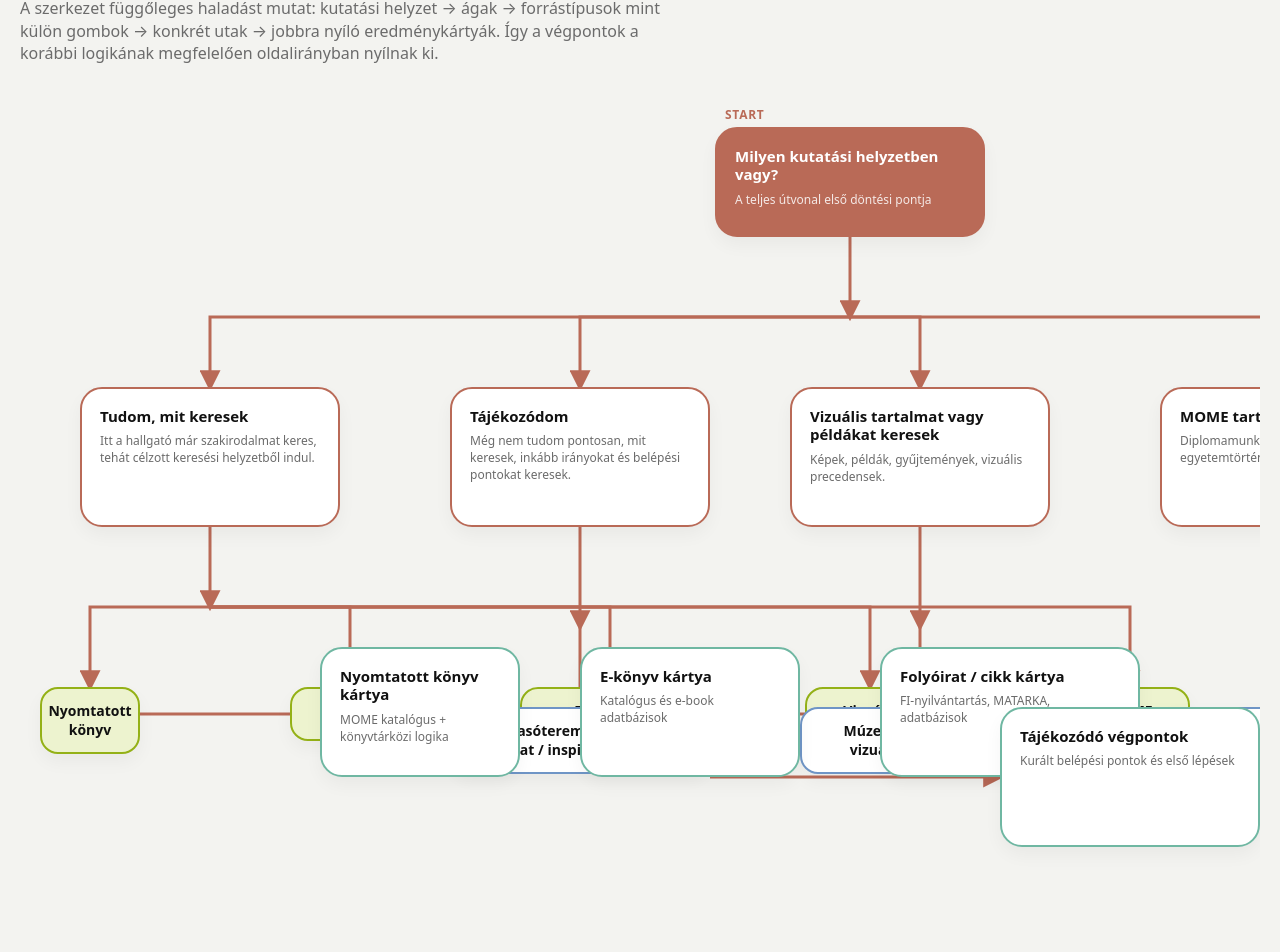
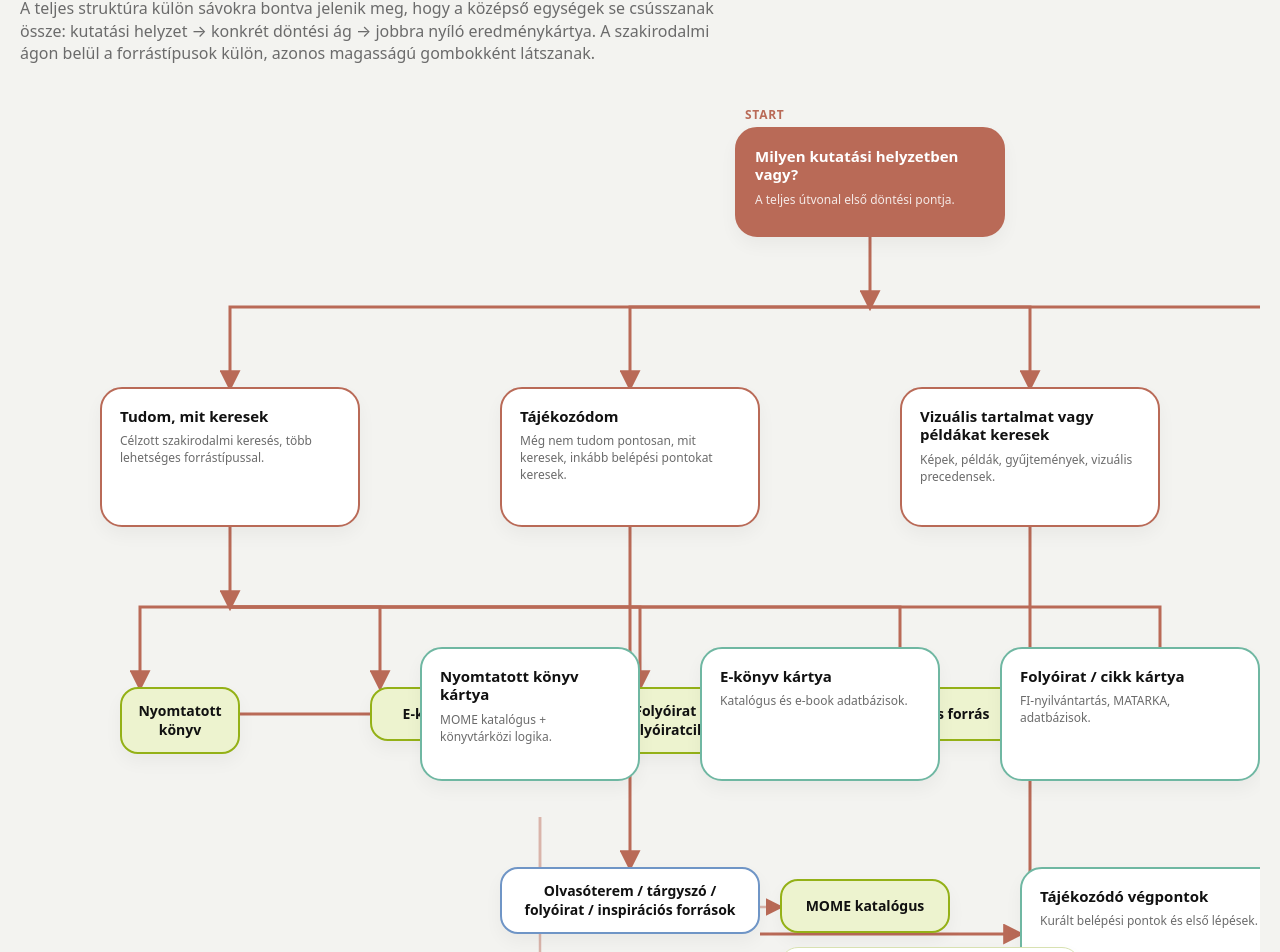
Before and after one commit to doddaersen/momekonyvtar, a plain HTML site: page mome-research-guide/decision-map.html in a window 1280 px wide. Shown: the part 112-1064 px from the top of the page. Drawn offline with Linux system fonts and the light colour scheme.

Commit message:
Restructure decision map into non-overlapping vertical lanes

```diff
--- a/mome-research-guide/decision-map.html
+++ b/mome-research-guide/decision-map.html
@@ -11,7 +11,6 @@
       --text: #111111;
       --muted: #6b6b6b;
       --line: #b96a57;
-      --line-soft: #d9b4aa;
       --accent: #c2d74c;
       --accent-soft: #edf3cf;
       --result: #6fb7a2;
@@ -28,284 +27,179 @@
       font-family: system-ui, -apple-system, BlinkMacSystemFont, "Segoe UI", Roboto, Helvetica, Arial, sans-serif;
       line-height: 1.4;
     }
-    .wrap {
-      max-width: 1700px;
-      margin: 0 auto;
-      padding: 28px 20px 60px;
+    .wrap { max-width: 1740px; margin: 0 auto; padding: 28px 20px 60px; }
+    .eyebrow { margin: 0 0 8px; font-size: 12px; text-transform: uppercase; letter-spacing: .08em; color: var(--muted); font-weight: 700; }
+    h1 { margin: 0 0 10px; font-size: clamp(28px, 4vw, 44px); line-height: 1.06; }
+    .lead { max-width: 76ch; margin: 0 0 22px; color: var(--muted); }
+    .board { overflow-x: auto; padding-bottom: 28px; }
+    .canvas { position: relative; width: 1700px; height: 2060px; margin: 0 auto; }
+    svg.lines { position: absolute; inset: 0; width: 100%; height: 100%; pointer-events: none; }
+    .node {
+      position: absolute; background: var(--surface); border: 2px solid var(--line);
+      border-radius: var(--radius); box-shadow: var(--shadow); padding: 18px 18px 16px;
     }
-    .eyebrow {
-      margin: 0 0 8px;
-      font-size: 12px;
-      text-transform: uppercase;
-      letter-spacing: .08em;
-      color: var(--muted);
-      font-weight: 700;
-    }
-    h1 {
-      margin: 0 0 10px;
-      font-size: clamp(28px, 4vw, 44px);
-      line-height: 1.06;
-    }
-    .lead {
-      max-width: 72ch;
-      margin: 0 0 22px;
-      color: var(--muted);
-    }
-    .board {
-      overflow-x: auto;
-      padding-bottom: 28px;
-    }
-    .canvas {
-      position: relative;
-      width: 1660px;
-      height: 1640px;
-      margin: 0 auto;
-    }
-    svg.lines {
-      position: absolute;
-      inset: 0;
-      width: 100%;
-      height: 100%;
-      pointer-events: none;
-    }
-    .node {
-      position: absolute;
-      background: var(--surface);
-      border: 2px solid var(--line);
-      border-radius: var(--radius);
-      box-shadow: var(--shadow);
-      padding: 18px 18px 16px;
-    }
-    .node--start {
-      background: var(--line);
-      color: #fff;
-    }
+    .node--start { background: var(--line); color: #fff; }
     .node--group { border-color: var(--group); }
     .node--result { border-color: var(--result); }
-    .node-title {
-      margin: 0;
-      font-size: 15px;
-      line-height: 1.25;
-      font-weight: 700;
-    }
-    .node-sub {
-      margin: 8px 0 0;
-      font-size: 12px;
-      color: var(--muted);
-    }
+    .node-title { margin: 0; font-size: 15px; line-height: 1.25; font-weight: 700; }
+    .node-sub { margin: 8px 0 0; font-size: 12px; color: var(--muted); }
     .node--start .node-sub { color: rgba(255,255,255,.85); }
     .badge {
-      position: absolute;
-      top: -22px;
-      left: 8px;
-      font-size: 12px;
-      font-weight: 700;
-      letter-spacing: .06em;
-      text-transform: uppercase;
-      color: var(--line);
+      position: absolute; top: -22px; left: 8px; font-size: 12px; font-weight: 700;
+      letter-spacing: .06em; text-transform: uppercase; color: var(--line);
     }
     .choice {
-      position: absolute;
-      background: #fff;
-      border: 2px solid var(--line);
-      border-radius: var(--pill-radius);
-      min-height: 54px;
-      padding: 12px 16px;
-      box-shadow: var(--shadow);
-      font-size: 14px;
-      font-weight: 600;
-      text-align: center;
-      display: flex;
-      align-items: center;
-      justify-content: center;
+      position: absolute; background: #fff; border: 2px solid var(--line); border-radius: var(--pill-radius);
+      min-height: 54px; padding: 12px 16px; box-shadow: var(--shadow); font-size: 14px; font-weight: 600;
+      text-align: center; display: flex; align-items: center; justify-content: center;
     }
-    .choice--accent {
-      border-color: #94b117;
-      background: var(--accent-soft);
-    }
-    .choice--group {
-      border-color: var(--group);
-    }
+    .choice--accent { border-color: #94b117; background: var(--accent-soft); }
+    .choice--group { border-color: var(--group); }
     .panel-note {
-      position: absolute;
-      background: #fff;
-      border: 1.5px solid #d8e1b1;
-      border-radius: 18px;
-      padding: 14px;
-      color: #555;
-      font-size: 14px;
-      box-shadow: var(--shadow);
+      position: absolute; background: #fff; border: 1.5px solid #d8e1b1; border-radius: 18px;
+      padding: 14px; color: #555; font-size: 14px; box-shadow: var(--shadow);
     }
     .panel-note .head {
-      display: inline-flex;
-      align-items: center;
-      gap: 8px;
-      margin-bottom: 8px;
-      color: var(--muted);
-      font-weight: 600;
-      font-size: 13px;
+      display: inline-flex; align-items: center; gap: 8px; margin-bottom: 8px; color: var(--muted);
+      font-weight: 600; font-size: 13px;
     }
     .icon {
-      display: inline-flex;
-      align-items: center;
-      justify-content: center;
-      width: 18px;
-      height: 18px;
-      border-radius: 50%;
-      border: 1px solid #a8b67a;
-      font-size: 12px;
-      line-height: 1;
+      display: inline-flex; align-items: center; justify-content: center; width: 18px; height: 18px;
+      border-radius: 50%; border: 1px solid #a8b67a; font-size: 12px; line-height: 1;
     }
-    .legend {
-      display: flex;
-      flex-wrap: wrap;
-      gap: 14px 18px;
-      margin-top: 18px;
-      color: var(--muted);
-      font-size: 14px;
-    }
+    .legend { display: flex; flex-wrap: wrap; gap: 14px 18px; margin-top: 18px; color: var(--muted); font-size: 14px; }
     .legend-item { display: inline-flex; align-items: center; gap: 8px; }
-    .legend-swatch {
-      width: 18px;
-      height: 18px;
-      border-radius: 6px;
-      border: 2px solid var(--line);
-      background: var(--surface);
-    }
+    .legend-swatch { width: 18px; height: 18px; border-radius: 6px; border: 2px solid var(--line); background: var(--surface); }
     .legend-swatch.start { background: var(--line); }
     .legend-swatch.group { border-color: var(--group); }
     .legend-swatch.result { border-color: var(--result); }
     .legend-swatch.accent { border-color: #94b117; background: var(--accent-soft); }
-    .footnote {
-      margin-top: 14px;
-      font-size: 13px;
-      color: var(--muted);
-      max-width: 84ch;
-    }
+    .footnote { margin-top: 14px; font-size: 13px; color: var(--muted); max-width: 84ch; }
   </style>
 </head>
 <body>
   <div class="wrap">
     <p class="eyebrow">MOME Könyvtár / Research Guide</p>
     <h1>Döntési váz – statikus prototípus</h1>
-    <p class="lead">A szerkezet függőleges haladást mutat: kutatási helyzet → ágak → forrástípusok mint külön gombok → konkrét utak → jobbra nyíló eredménykártyák. Így a végpontok a korábbi logikának megfelelően oldalirányban nyílnak ki.</p>
+    <p class="lead">A teljes struktúra külön sávokra bontva jelenik meg, hogy a középső egységek se csússzanak össze: kutatási helyzet → konkrét döntési ág → jobbra nyíló eredménykártya. A szakirodalmi ágon belül a forrástípusok külön, azonos magasságú gombokként látszanak.</p>
 
     <div class="board">
       <div class="canvas">
-        <svg class="lines" viewBox="0 0 1660 1640" xmlns="http://www.w3.org/2000/svg" aria-hidden="true">
+        <svg class="lines" viewBox="0 0 1700 2060" xmlns="http://www.w3.org/2000/svg" aria-hidden="true">
           <defs>
             <marker id="arrow" viewBox="0 0 10 10" refX="8" refY="5" markerWidth="7" markerHeight="7" orient="auto-start-reverse">
               <path d="M 0 0 L 10 5 L 0 10 z" fill="#b96a57" />
             </marker>
           </defs>
+          <path d="M850 150 L850 220" stroke="#b96a57" stroke-width="3" fill="none" marker-end="url(#arrow)"/>
+          <path d="M850 220 L210 220 L210 300" stroke="#b96a57" stroke-width="3" fill="none" marker-end="url(#arrow)"/>
+          <path d="M850 220 L610 220 L610 300" stroke="#b96a57" stroke-width="3" fill="none" marker-end="url(#arrow)"/>
+          <path d="M850 220 L1010 220 L1010 300" stroke="#b96a57" stroke-width="3" fill="none" marker-end="url(#arrow)"/>
+          <path d="M850 220 L1410 220 L1410 300" stroke="#b96a57" stroke-width="3" fill="none" marker-end="url(#arrow)"/>
 
-          <path d="M830 150 L830 230" stroke="#b96a57" stroke-width="3" fill="none" marker-end="url(#arrow)"/>
-          <path d="M830 230 L190 230 L190 300" stroke="#b96a57" stroke-width="3" fill="none" marker-end="url(#arrow)"/>
-          <path d="M830 230 L560 230 L560 300" stroke="#b96a57" stroke-width="3" fill="none" marker-end="url(#arrow)"/>
-          <path d="M830 230 L900 230 L900 300" stroke="#b96a57" stroke-width="3" fill="none" marker-end="url(#arrow)"/>
-          <path d="M830 230 L1270 230 L1270 300" stroke="#b96a57" stroke-width="3" fill="none" marker-end="url(#arrow)"/>
+          <path d="M210 440 L210 520" stroke="#b96a57" stroke-width="3" fill="none" marker-end="url(#arrow)"/>
+          <path d="M210 520 L120 520 L120 600" stroke="#b96a57" stroke-width="3" fill="none" marker-end="url(#arrow)"/>
+          <path d="M210 520 L360 520 L360 600" stroke="#b96a57" stroke-width="3" fill="none" marker-end="url(#arrow)"/>
+          <path d="M210 520 L620 520 L620 600" stroke="#b96a57" stroke-width="3" fill="none" marker-end="url(#arrow)"/>
+          <path d="M210 520 L880 520 L880 600" stroke="#b96a57" stroke-width="3" fill="none" marker-end="url(#arrow)"/>
+          <path d="M210 520 L1140 520 L1140 600" stroke="#b96a57" stroke-width="3" fill="none" marker-end="url(#arrow)"/>
+          <path d="M220 627 L400 627" stroke="#b96a57" stroke-width="3" fill="none" marker-end="url(#arrow)"/>
+          <path d="M470 627 L680 627" stroke="#b96a57" stroke-width="3" fill="none" marker-end="url(#arrow)"/>
+          <path d="M740 627 L980 627" stroke="#b96a57" stroke-width="3" fill="none" marker-end="url(#arrow)"/>
+          <path d="M1000 627 L1260 627" stroke="#b96a57" stroke-width="3" fill="none" marker-end="url(#arrow)"/>
+          <path d="M1260 627 L1540 627" stroke="#b96a57" stroke-width="3" fill="none" marker-end="url(#arrow)"/>
 
-          <path d="M190 440 L190 520" stroke="#b96a57" stroke-width="3" fill="none" marker-end="url(#arrow)"/>
-          <path d="M190 520 L70 520 L70 600" stroke="#b96a57" stroke-width="3" fill="none" marker-end="url(#arrow)"/>
-          <path d="M190 520 L330 520 L330 600" stroke="#b96a57" stroke-width="3" fill="none" marker-end="url(#arrow)"/>
-          <path d="M190 520 L590 520 L590 600" stroke="#b96a57" stroke-width="3" fill="none" marker-end="url(#arrow)"/>
-          <path d="M190 520 L850 520 L850 600" stroke="#b96a57" stroke-width="3" fill="none" marker-end="url(#arrow)"/>
-          <path d="M190 520 L1110 520 L1110 600" stroke="#b96a57" stroke-width="3" fill="none" marker-end="url(#arrow)"/>
+          <path d="M610 440 L610 780" stroke="#b96a57" stroke-width="3" fill="none" marker-end="url(#arrow)"/>
+          <path d="M740 847 L1000 847" stroke="#b96a57" stroke-width="3" fill="none" marker-end="url(#arrow)"/>
 
-          <path d="M120 627 L300 627" stroke="#b96a57" stroke-width="3" fill="none" marker-end="url(#arrow)"/>
-          <path d="M390 627 L560 627" stroke="#b96a57" stroke-width="3" fill="none" marker-end="url(#arrow)"/>
-          <path d="M680 627 L860 627" stroke="#b96a57" stroke-width="3" fill="none" marker-end="url(#arrow)"/>
-          <path d="M920 627 L1160 627" stroke="#b96a57" stroke-width="3" fill="none" marker-end="url(#arrow)"/>
-          <path d="M1180 627 L1480 627" stroke="#b96a57" stroke-width="3" fill="none" marker-end="url(#arrow)"/>
+          <path d="M1010 440 L1010 1080" stroke="#b96a57" stroke-width="3" fill="none" marker-end="url(#arrow)"/>
+          <path d="M1140 1147 L1380 1147" stroke="#b96a57" stroke-width="3" fill="none" marker-end="url(#arrow)"/>
 
-          <path d="M560 440 L560 540" stroke="#b96a57" stroke-width="3" fill="none" marker-end="url(#arrow)"/>
-          <path d="M560 540 L560 620" stroke="#b96a57" stroke-width="3" fill="none" marker-end="url(#arrow)"/>
-          <path d="M690 690 L980 690" stroke="#b96a57" stroke-width="3" fill="none" marker-end="url(#arrow)"/>
+          <path d="M1410 440 L1410 1380" stroke="#b96a57" stroke-width="3" fill="none" marker-end="url(#arrow)"/>
+          <path d="M1540 1447 L1620 1447" stroke="#b96a57" stroke-width="3" fill="none" marker-end="url(#arrow)"/>
 
-          <path d="M900 440 L900 540" stroke="#b96a57" stroke-width="3" fill="none" marker-end="url(#arrow)"/>
-          <path d="M900 540 L900 620" stroke="#b96a57" stroke-width="3" fill="none" marker-end="url(#arrow)"/>
-          <path d="M1020 690 L1270 690" stroke="#b96a57" stroke-width="3" fill="none" marker-end="url(#arrow)"/>
-
-          <path d="M1270 440 L1270 540" stroke="#b96a57" stroke-width="3" fill="none" marker-end="url(#arrow)"/>
-          <path d="M1270 540 L1270 620" stroke="#b96a57" stroke-width="3" fill="none" marker-end="url(#arrow)"/>
-          <path d="M1400 690 L1570 690" stroke="#b96a57" stroke-width="3" fill="none" marker-end="url(#arrow)"/>
-
-          <path d="M300 900 L300 980 L520 980" stroke="#d9b4aa" stroke-width="2.5" fill="none" marker-end="url(#arrow)"/>
-          <path d="M300 900 L300 1160 L880 1160" stroke="#d9b4aa" stroke-width="2.5" fill="none" marker-end="url(#arrow)"/>
+          <path d="M520 730 L520 820" stroke="#d9b4aa" stroke-width="2.5" fill="none" marker-end="url(#arrow)"/>
+          <path d="M520 820 L760 820" stroke="#d9b4aa" stroke-width="2.5" fill="none" marker-end="url(#arrow)"/>
+          <path d="M520 730 L520 980 L980 980" stroke="#d9b4aa" stroke-width="2.5" fill="none" marker-end="url(#arrow)"/>
         </svg>
 
-        <div class="node node--start" style="left:695px; top:40px; width:270px; height:110px;">
+        <div class="node node--start" style="left:715px; top:40px; width:270px; height:110px;">
           <div class="badge">Start</div>
           <p class="node-title">Milyen kutatási helyzetben vagy?</p>
-          <p class="node-sub">A teljes útvonal első döntési pontja</p>
+          <p class="node-sub">A teljes útvonal első döntési pontja.</p>
         </div>
 
-        <div class="node" style="left:60px; top:300px; width:260px; height:140px;">
+        <div class="node" style="left:80px; top:300px; width:260px; height:140px;">
           <p class="node-title">Tudom, mit keresek</p>
-          <p class="node-sub">Itt a hallgató már szakirodalmat keres, tehát célzott keresési helyzetből indul.</p>
+          <p class="node-sub">Célzott szakirodalmi keresés, több lehetséges forrástípussal.</p>
         </div>
-
-        <div class="node" style="left:430px; top:300px; width:260px; height:140px;">
+        <div class="node" style="left:480px; top:300px; width:260px; height:140px;">
           <p class="node-title">Tájékozódom</p>
-          <p class="node-sub">Még nem tudom pontosan, mit keresek, inkább irányokat és belépési pontokat keresek.</p>
+          <p class="node-sub">Még nem tudom pontosan, mit keresek, inkább belépési pontokat keresek.</p>
         </div>
-
-        <div class="node" style="left:770px; top:300px; width:260px; height:140px;">
+        <div class="node" style="left:880px; top:300px; width:260px; height:140px;">
           <p class="node-title">Vizuális tartalmat vagy példákat keresek</p>
           <p class="node-sub">Képek, példák, gyűjtemények, vizuális precedensek.</p>
         </div>
-
-        <div class="node" style="left:1140px; top:300px; width:260px; height:140px;">
+        <div class="node" style="left:1280px; top:300px; width:260px; height:140px;">
           <p class="node-title">MOME tartalmat keresek</p>
           <p class="node-sub">Diplomamunkák, doktori művek, egyetemtörténeti és levéltári anyagok.</p>
         </div>
 
-        <div class="choice choice--accent" style="left:20px; top:600px; width:100px;">Nyomtatott könyv</div>
-        <div class="choice choice--accent" style="left:270px; top:600px; width:120px;">E-könyv</div>
-        <div class="choice choice--accent" style="left:500px; top:600px; width:180px;">Folyóirat / folyóiratcikk</div>
-        <div class="choice choice--accent" style="left:785px; top:600px; width:130px;">Vizuális forrás</div>
-        <div class="choice choice--accent" style="left:1050px; top:600px; width:120px;">MOME tartalom</div>
+        <div class="choice choice--accent" style="left:100px; top:600px; width:120px;">Nyomtatott könyv</div>
+        <div class="choice choice--accent" style="left:350px; top:600px; width:120px;">E-könyv</div>
+        <div class="choice choice--accent" style="left:560px; top:600px; width:180px;">Folyóirat / folyóiratcikk</div>
+        <div class="choice choice--accent" style="left:840px; top:600px; width:160px;">Vizuális forrás</div>
+        <div class="choice choice--accent" style="left:1080px; top:600px; width:180px;">MOME tartalom</div>
 
-        <div class="choice choice--group" style="left:430px; top:620px; width:260px;">Olvasóterem / tárgyszó / folyóirat / inspirációs források</div>
-        <div class="choice choice--group" style="left:780px; top:620px; width:240px;">Múzeumi és egyetemi vizuális adatbázisok</div>
-        <div class="choice choice--group" style="left:1140px; top:620px; width:260px;">Diploma / doktori / egyetemtörténet / levéltár</div>
-
-        <div class="node node--result" style="left:300px; top:560px; width:200px; height:130px;">
+        <div class="node node--result" style="left:400px; top:560px; width:220px; height:134px;">
           <p class="node-title">Nyomtatott könyv kártya</p>
-          <p class="node-sub">MOME katalógus + könyvtárközi logika</p>
+          <p class="node-sub">MOME katalógus + könyvtárközi logika.</p>
         </div>
-        <div class="node node--result" style="left:560px; top:560px; width:220px; height:130px;">
+        <div class="node node--result" style="left:680px; top:560px; width:240px; height:134px;">
           <p class="node-title">E-könyv kártya</p>
-          <p class="node-sub">Katalógus és e-book adatbázisok</p>
+          <p class="node-sub">Katalógus és e-book adatbázisok.</p>
         </div>
-        <div class="node node--result" style="left:860px; top:560px; width:260px; height:130px;">
+        <div class="node node--result" style="left:980px; top:560px; width:260px; height:134px;">
           <p class="node-title">Folyóirat / cikk kártya</p>
-          <p class="node-sub">FI-nyilvántartás, MATARKA, adatbázisok</p>
+          <p class="node-sub">FI-nyilvántartás, MATARKA, adatbázisok.</p>
         </div>
-        <div class="node node--result" style="left:980px; top:620px; width:260px; height:140px;">
-          <p class="node-title">Tájékozódó végpontok</p>
-          <p class="node-sub">Kurált belépési pontok és első lépések</p>
+        <div class="node node--result" style="left:1260px; top:560px; width:260px; height:134px;">
+          <p class="node-title">Vizuális forrás kártya</p>
+          <p class="node-sub">Gyűjtemények + hivatkozási segítség.</p>
         </div>
-        <div class="node node--result" style="left:1270px; top:620px; width:260px; height:140px;">
-          <p class="node-title">Vizuális forrás kártya</p>
-          <p class="node-sub">Gyűjtemények + hivatkozási segítség</p>
-        </div>
-        <div class="node node--result" style="left:1570px; top:620px; width:250px; height:140px;">
+        <div class="node node--result" style="left:1540px; top:560px; width:140px; height:134px;">
           <p class="node-title">MOME tartalom kártya</p>
-          <p class="node-sub">Intézményi tartalom és hozzáférési logika</p>
+          <p class="node-sub">Intézményi tartalom.</p>
         </div>
 
-        <div class="choice choice--accent" style="left:520px; top:940px; width:160px;">MOME katalógus</div>
-        <div class="choice choice--accent" style="left:880px; top:1120px; width:250px;">Nem találod? → könyvtárközi kölcsönzés</div>
+        <div class="choice choice--group" style="left:480px; top:780px; width:260px;">Olvasóterem / tárgyszó / folyóirat / inspirációs források</div>
+        <div class="node node--result" style="left:1000px; top:780px; width:280px; height:134px;">
+          <p class="node-title">Tájékozódó végpontok</p>
+          <p class="node-sub">Kurált belépési pontok és első lépések.</p>
+        </div>
 
-        <div class="panel-note" style="left:460px; top:1015px; width:360px;">
+        <div class="choice choice--group" style="left:880px; top:1080px; width:260px;">Múzeumi és egyetemi vizuális adatbázisok</div>
+        <div class="node node--result" style="left:1380px; top:1080px; width:250px; height:134px;">
+          <p class="node-title">Vizuális forrás kártya</p>
+          <p class="node-sub">Gyűjtemények + hivatkozási segítség.</p>
+        </div>
+
+        <div class="choice choice--group" style="left:1280px; top:1380px; width:260px;">Diploma / doktori / egyetemtörténet / levéltár</div>
+        <div class="node node--result" style="left:1620px; top:1380px; width:60px; height:134px; overflow:hidden;">
+          <p class="node-title">MOME</p>
+          <p class="node-sub">Tartalom.</p>
+        </div>
+
+        <div class="choice choice--accent" style="left:760px; top:792px; width:170px;">MOME katalógus</div>
+        <div class="panel-note" style="left:760px; top:860px; width:300px;">
           <div class="head"><span class="icon">i</span><span>Információ</span></div>
           <div>Mit jelent a jelzet?</div>
           <div>Mi a különbség a szabadpolcos, olvasótermi és raktári példány között?</div>
           <div>Hol találod meg fizikailag a könyvet?</div>
         </div>
-
-        <div class="panel-note" style="left:880px; top:1188px; width:360px;">
+        <div class="choice choice--accent" style="left:980px; top:953px; width:280px;">Nem találod? → könyvtárközi kölcsönzés</div>
+        <div class="panel-note" style="left:980px; top:1025px; width:320px;">
           <div class="head"><span class="icon">i</span><span>Következő kártya logikája</span></div>
           <div>Itt jelenhet meg a MOKKA, a WorldCat és a könyvtári segítségkérés további lépésként.</div>
         </div>
@@ -316,10 +210,10 @@
       <div class="legend-item"><span class="legend-swatch start"></span> induló döntési pont</div>
       <div class="legend-item"><span class="legend-swatch"></span> választási doboz</div>
       <div class="legend-item"><span class="legend-swatch accent"></span> külön forrásgomb / fő út</div>
-      <div class="legend-item"><span class="legend-swatch result"></span> eredménykártya / jobbra nyíló végpont</div>
+      <div class="legend-item"><span class="legend-swatch result"></span> jobbra nyíló eredménykártya</div>
     </div>
 
-    <p class="footnote">Ebben a változatban a végső információs kártyák jobbra nyílnak a döntési pontokhoz képest, miközben a teljes váz továbbra is függőlegesen olvasható.</p>
+    <p class="footnote">A teljes struktúra ebben a változatban már külön sávokra bomlik, hogy a középső egységek ne csússzanak egymásra. A következő körben a dobozszövegek rövidíthetők és a jobb szélső MOME-ág szélesebbre húzható.</p>
   </div>
 </body>
 </html>
```
